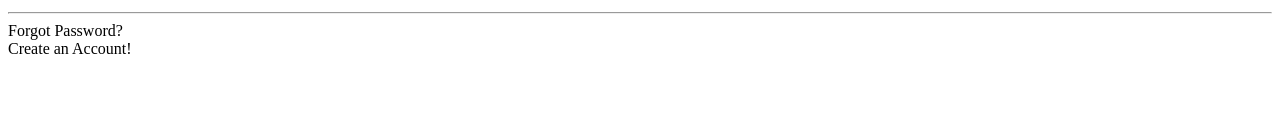
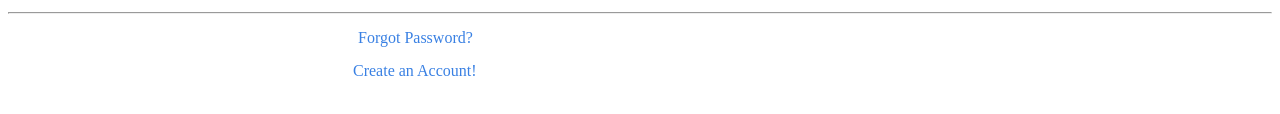
Before and after one commit to MosutLarisa/tema4r, a plain HTML site: page index.html in a window 1280 px wide. Shown: the part 618-732 px from the top of the page. Drawn offline with nearby package versions, Linux system fonts and the light colour scheme.

Commit message:
am colorat ultimele 2 randuri

```diff
--- a/style.css
+++ b/style.css
@@ -62,3 +62,13 @@
     text-align: center;
     color: white;
 }
+
+.forgot {
+    color: rgb(57, 128, 227);
+    margin: 15px 0px 15px 350px;
+}
+
+.create {
+    color: rgb(57, 128, 227);
+    margin-left: 345px;
+}
```
